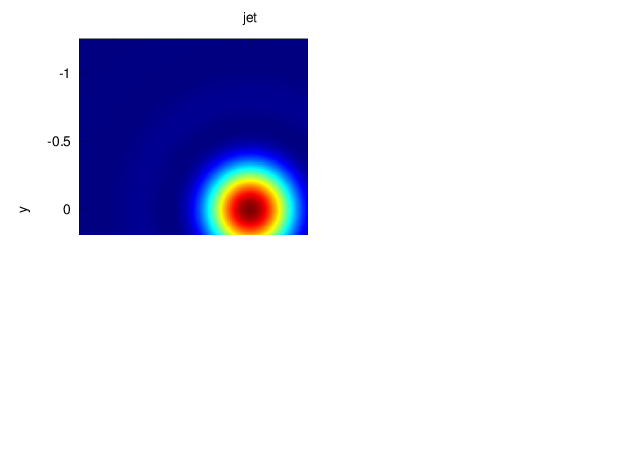
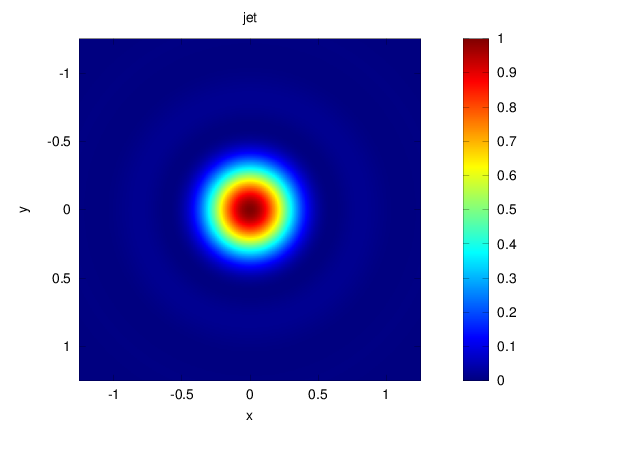
Before and after one commit to smsaladi/fixthejet, a plain HTML site: page index.html in a window 1280 px wide. Shown: the whole page, without its empty margins (0-640 px from the left). Drawn offline with Linux system fonts and the light colour scheme.

Commit message:
Adjusted image size to fit entire airy.png

```diff
--- a/index.html
+++ b/index.html
@@ -15,7 +15,7 @@
 <body>
   <!-- Learn about this code on MDN: https://developer.mozilla.org/en-US/docs/Web/API/Canvas_API/Tutorial/Pixel_manipulation_with_canvas -->
 
-<canvas id="canvas" width="300" height="227" style="float:left"></canvas>
+<canvas id="canvas" width="550" height="419" style="float:left"></canvas>
 <div id="color" style="width:200px;height:50px;float:left"></div>
 
     <script src="js/index.js"></script>
```
